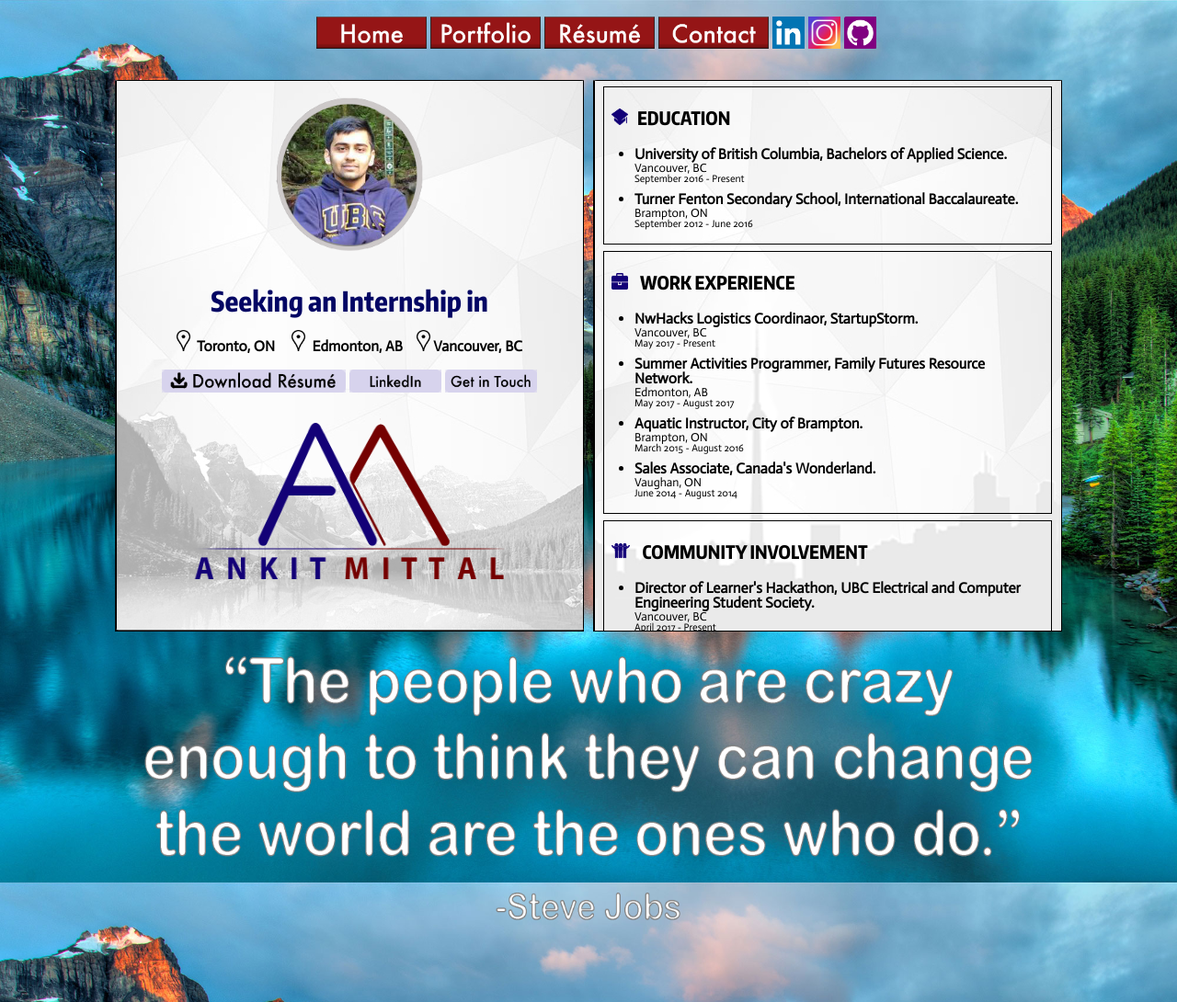
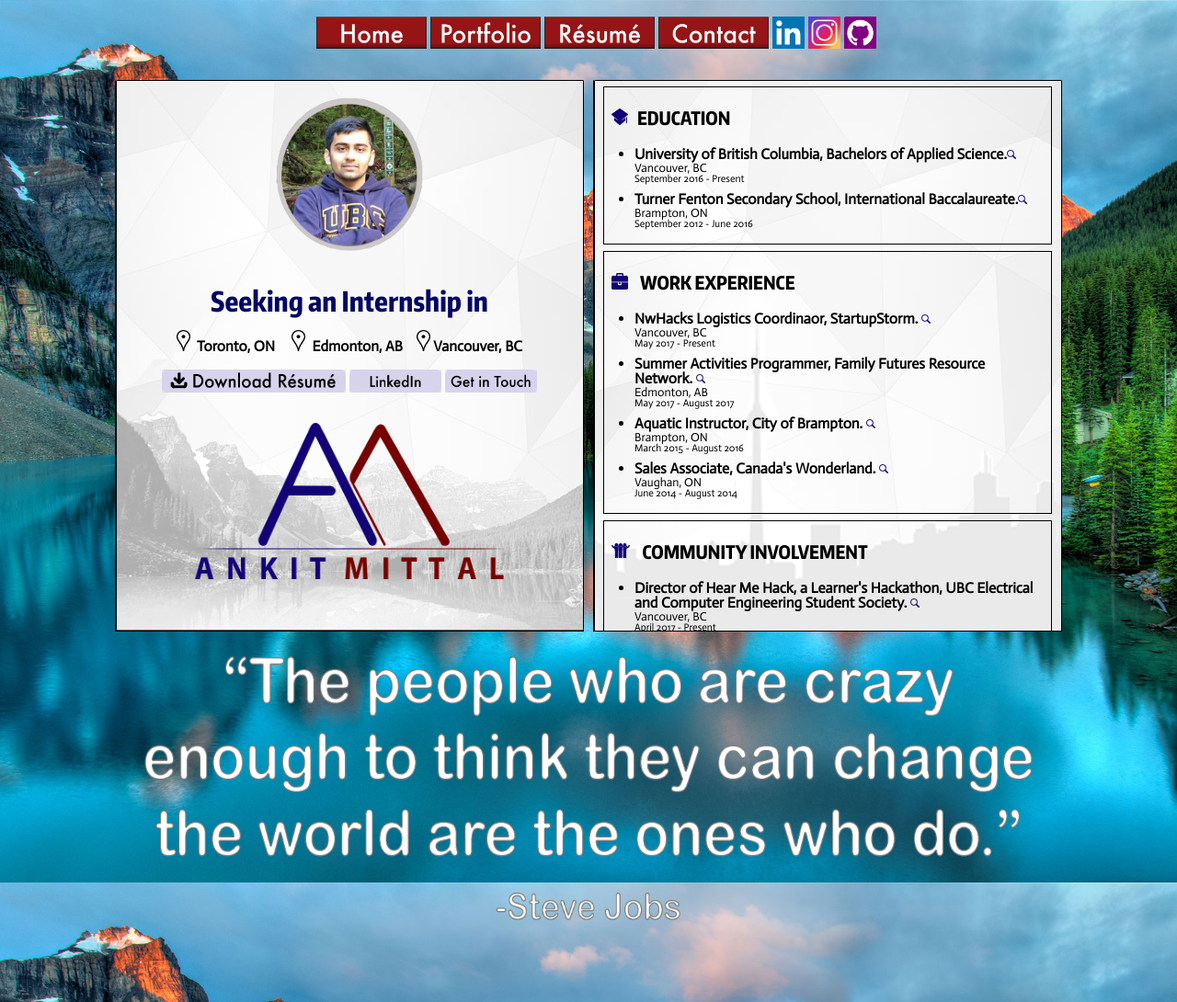
Before and after one commit to ankit1765/Personal-Website-ankitmittal.ca, a plain HTML site: page resume.html in a window 1280 px wide. Shown: the top 1090 px of the page at 92% size. Drawn offline with Linux system fonts and the light colour scheme.

Commit message:
Added Hyperlinks in Portfolio

```diff
--- a/resume.html
+++ b/resume.html
@@ -81,9 +81,9 @@
 
 							<ul style="line-height:1.0; margin-left: -15px;">
 
-								<li><a href="http://students.engineering.ubc.ca" style="text-decoration: none; color : #000000;"> <strong>University of British Columbia, Bachelors of Applied Science.</strong></a> <dt class="location">Vancouver, BC <dt class="time">September 2016 - Present</dt> </dt></li>
+								<li><a href="http://students.engineering.ubc.ca" style="text-decoration: none; color : #000000;"> <strong>University of British Columbia, Bachelors of Applied Science.<img src = "images/searchsite.png" width="10px" height="10px"></strong></a> <dt class="location">Vancouver, BC <dt class="time">September 2016 - Present</dt> </dt></li>
 
-								<li><a href="http://www.ibo.org/en/school/001003" style="text-decoration: none; color : #000000;"><strong>Turner Fenton Secondary School, International Baccalaureate. </strong></a><dt class="location">Brampton, ON <dt class="time">September 2012 - June 2016</dt> </dt></li>
+								<li><a href="http://www.ibo.org/en/school/001003" style="text-decoration: none; color : #000000;"><strong>Turner Fenton Secondary School, International Baccalaureate.<img src = "images/searchsite.png" width="10px" height="10px"> </strong></a><dt class="location">Brampton, ON <dt class="time">September 2012 - June 2016</dt> </dt></li>
 
 							</ul>
 							</div>
@@ -96,13 +96,13 @@
 
 							<ul style="line-height:1.0; margin-left: -15px;">
 
-								<li><a href="https://www.nwhacks.io" style="text-decoration: none; color : #000000;"><strong>NwHacks Logistics Coordinaor, StartupStorm. </strong></a><dt class="location">Vancouver, BC <dt class="time">May 2017 - Present </dt></dt></li>
+								<li><a href="https://www.nwhacks.io" style="text-decoration: none; color : #000000;"><strong>NwHacks Logistics Coordinaor, StartupStorm. <img src = "images/searchsite.png" width="10px" height="10px"></strong></a><dt class="location">Vancouver, BC <dt class="time">May 2017 - Present </dt></dt></li>
 
-								<li><a href="http://familyfutures.ca" style="text-decoration: none; color : #000000;"><strong>Summer Activities Programmer, Family Futures Resource Network.</strong></a> <dt class="location">Edmonton, AB <dt class="time">May 2017 - August 2017</dt></dt></li>
+								<li><a href="http://familyfutures.ca" style="text-decoration: none; color : #000000;"><strong>Summer Activities Programmer, Family Futures Resource Network. <img src = "images/searchsite.png" width="10px" height="10px"></strong></a> <dt class="location">Edmonton, AB <dt class="time">May 2017 - August 2017</dt></dt></li>
 
-								<li><a href="http://www.brampton.ca/EN/residents/recreational-Activities/Pages/Swimming.aspx" style="text-decoration: none; color : #000000;"><strong>Aquatic Instructor, City of Brampton.</strong></a> <dt class="location">Brampton, ON <dt class="time">March 2015 - August 2016 </dt></dt></li>
+								<li><a href="http://www.brampton.ca/EN/residents/recreational-Activities/Pages/Swimming.aspx" style="text-decoration: none; color : #000000;"><strong>Aquatic Instructor, City of Brampton. <img src = "images/searchsite.png" width="10px" height="10px"></strong></a> <dt class="location">Brampton, ON <dt class="time">March 2015 - August 2016 </dt></dt></li>
 
-								<li><a href="https://www.canadaswonderland.com" style="text-decoration: none; color : #000000;"><strong>Sales Associate, Canada's Wonderland.</strong></a> <dt class="location">Vaughan, ON <dt class="time">June 2014 - August 2014 </dt></dt></li>
+								<li><a href="https://www.canadaswonderland.com" style="text-decoration: none; color : #000000;"><strong>Sales Associate, Canada's Wonderland. <img src = "images/searchsite.png" width="10px" height="10px"></strong></a> <dt class="location">Vaughan, ON <dt class="time">June 2014 - August 2014 </dt></dt></li>
 
 							</ul>
 							</div></div>
@@ -115,9 +115,9 @@
 
 							<ul style="line-height:1.0; margin-left: -15px;">
 
-								<li><strong>Director of Learner's Hackathon, UBC Electrical and Computer Engineering Student Society.</strong> <dt class="location">Vancouver, BC <dt class="time">April 2017 - Present</dt></dt></li>
+								<li><a href="http://hackathon.ubcecess.com" style="text-decoration: none; color : #000000;"><strong>Director of Hear Me Hack, a Learner's Hackathon, UBC Electrical and Computer Engineering Student Society. <img src = "images/searchsite.png" width="10px" height="10px"></strong></a> <dt class="location">Vancouver, BC <dt class="time">April 2017 - Present</dt></dt></li>
 
-								<li><a href="https://www.plasp.com/volunteering-at-plasp" style="text-decoration: none; color : #000000;"><strong>Teacher and Administrative Assistant, PLASP Childcare Services.</strong></a> <dt class="location">Brampton, ON <dt class="time">September 2012 - June 2015</dt></dt></li>
+								<li><a href="https://www.plasp.com/volunteering-at-plasp" style="text-decoration: none; color : #000000;"><strong>Teacher and Administrative Assistant, PLASP Childcare Services. <img src = "images/searchsite.png" width="10px" height="10px"></strong></a> <dt class="location">Brampton, ON <dt class="time">September 2012 - June 2015</dt></dt></li>
 
 							</ul>
 							</div></div>
```
Also changed, not shown: indexmobile.html (+8 -8 lines), images/searchsite.png (added).
